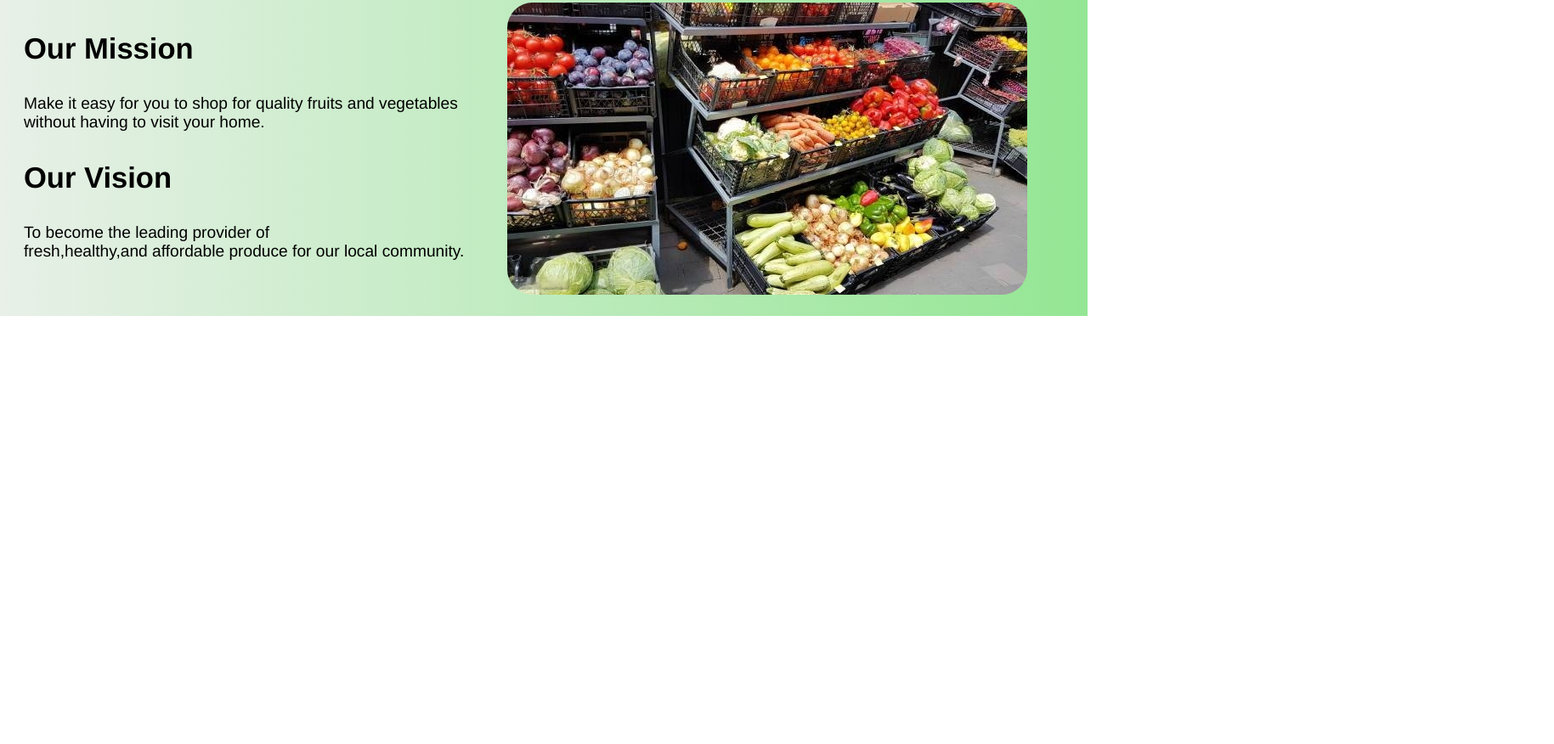
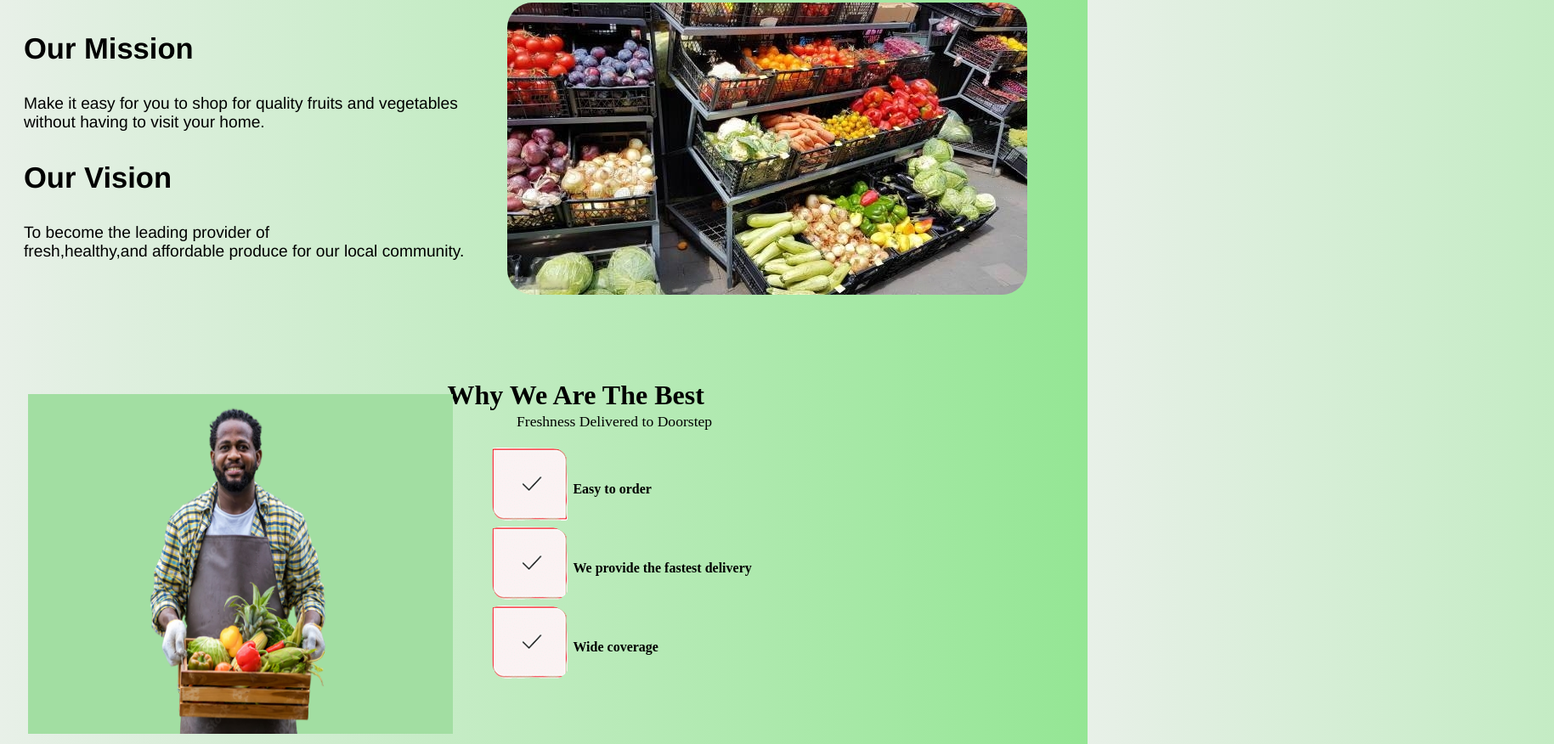
Before and after one commit to Pauline-Goko/shamba-harvest-group-project, a plain HTML site: page index.html in a window 1280 px wide. Shown: the part 1888-2764 px from the top of the page at 85% size, 1829 px wide, since content can reach past the window. Before the commit the page ends 2260 px from the top, so only its background shows below. Drawn offline with Linux system fonts and the light colour scheme; files whose address does not match are found by name.

```diff
--- a/index.html
+++ b/index.html
@@ -104,6 +104,66 @@
 
 
 
+    <br><br>
+    <div>
+    <h1 id="why">Why We Are The Best</h1>
+    <p id="we" >Freshness Delivered to Doorstep</p>
+
+    <div class="img">
+
+    <div>
+    <img id="black" src="images/man_holding_fruits-removebg-preview (2).png" alt="">
+    </div>
+
+
+
+
+      <div class="words">
+        <div class="flex">
+        <div>
+    <img id="image1" src="images/nweone.png" alt="">
+        </div>
+
+<div  id="easy">
+    <p>Easy to order</p>
+</div>
+        </div>
+
+ <div class="flex">
+
+<div>
+<img id="image" src="images/nweone.png" alt="">
+</div>
+
+<div>
+<p>We provide the fastest delivery</p>
+</div>
+ </div>
+
+ <div class="flex">
+
+<div>
+<img id="image2" src="images/nweone.png" alt="">
+</div>
+
+<div>
+<p>Wide coverage</p>
+</div>
+
+</div>
+
+      </div>
+
+    </div>
+
+
+
+
+
+
+
+
+
 
 
 
--- a/styles.css
+++ b/styles.css
@@ -312,3 +312,96 @@
     }
 
   }
+
+
+
+body{
+    overflow-y: scroll;
+    overflow-x: hidden;
+    background-image: linear-gradient(to right, rgb(232, 240, 232), rgb(148, 230, 148));
+
+
+}
+.ordering{
+    float: right;
+    position: relative;
+    right: 16%;
+    width: 200px;
+    top: 80px;
+
+}
+#black{
+    width: 500px;
+    position: relative;
+    left: 5%;
+    height: 400px;
+    background-color:rgb(162, 222, 162);
+}#why{
+    float: right;
+    position: relative;
+    right: 400px;
+
+
+}
+#we{
+   position: relative;
+   left: 600px;
+   top: 60px;
+   font-size: 1.1em;
+   font-weight: lighter;
+
+}
+
+
+.flex{
+    display: flex;
+}
+
+.flex p{
+    margin-top: 40px;
+    font-weight: bold;
+}
+
+.img{
+    display: grid;
+    grid-template-columns: repeat(2,2fr);
+}
+
+.words{
+    margin-top: 15%;
+    margin-left: 13%;
+}
+
+.maindiv{
+    display: grid;
+    grid-template-columns: repeat(2,2fr);
+    padding: 50px;
+}
+
+@media(max-width:800px){
+    .img{
+  display: grid;
+  grid-template-columns: repeat(1,2fr);
+  overflow-x: hidden;
+
+    }
+
+    #black{
+        width: 350px;
+        overflow-x: hidden;
+    }
+
+    .words{
+        margin-left: -2%;
+
+    }
+
+    #we{
+        margin-left: -150%;
+        margin-bottom: 20%;
+        overflow-x: hidden;
+    }
+    .body{
+        overflow-x: hidden;
+    }
+}
```
Also changed, not shown: images/man_holding_fruits-removebg-preview (2).png (added), images/nweone.png (added).
